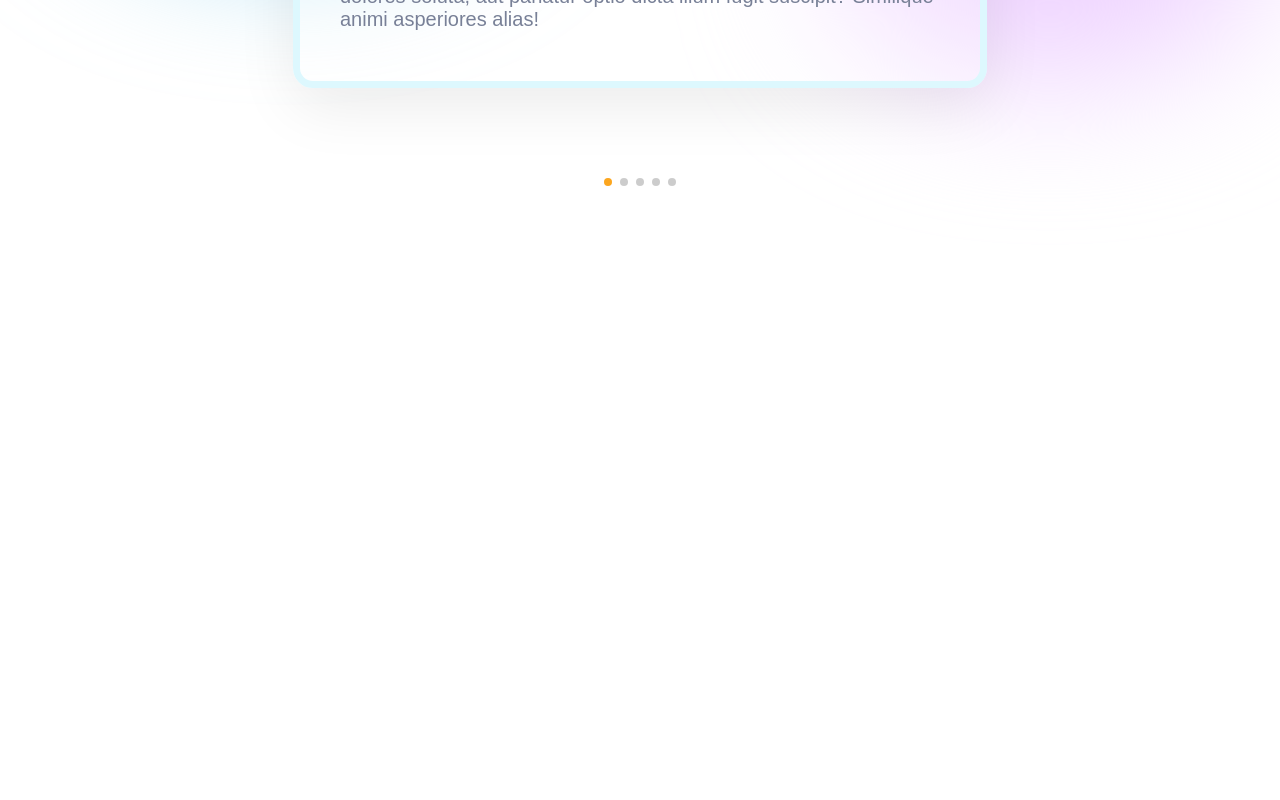
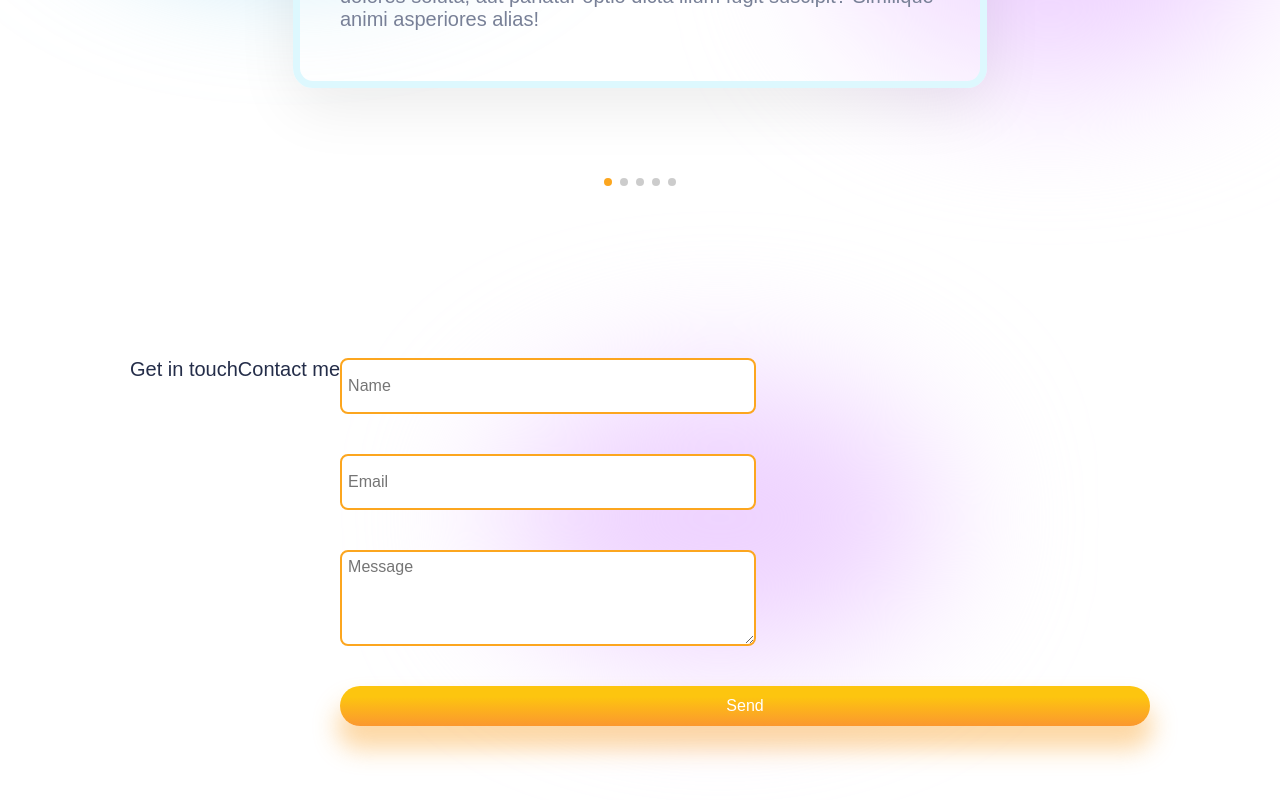
Before and after one commit to Jonnad89/reactportfolio, a React (Create React App) app: page / in a window 1280 px wide. Shown: the part 4328-5128 px from the top of the page. Before the commit the page ends 4616 px from the top, so only its background shows below. Built offline with nearby package versions, Linux system fonts and the light colour scheme.

Commit message:
add contact

```diff
--- a/src/App.js
+++ b/src/App.js
@@ -6,6 +6,7 @@ import Experience from "./components/Experience/Experience";
 import Works from "./components/Works/Works";
 import Portfolio from "./components/Portfolio/Portfolio";
 import Testimonials from "./components/Testimonials/Testimonials";
+import Contact from "./components/Contact/Contact";
 
 
 function App() {
@@ -18,6 +19,7 @@ function App() {
       <Works/>
       <Portfolio/>
       <Testimonials/>
+      <Contact/>
     </div>
   );
 }
--- /dev/null
+++ b/src/components/Contact/Contact.css
@@ -0,0 +1,36 @@
+.contact-form{
+  padding: 0 3rem 0 3rem;
+  display: flex;
+  height: 80vh;
+  margin-top: 4rem;
+}
+
+.c-right{
+  display: flex;
+  justify-content: center;
+  position: relative;
+  flex: 1;
+}
+
+.c-right>form{
+  display: flex;
+  flex-direction: column;
+  gap: 2rem;
+  flex: 1;
+}
+.c-right .user{
+  width: 20rem;
+  height: 2rem;
+  padding: 0.3rem;
+  outline: none;
+  border: 2px solid var(--orange);
+  border-radius: 8px;
+  font-size: 16px;
+}
+textarea{
+  height: 4rem!important;
+}
+.c-blur1{
+  top: 1rem;
+  left: 8rem;
+}
--- /dev/null
+++ b/src/components/Contact/Contact.jsx
@@ -0,0 +1,44 @@
+import './Contact.css'
+
+const Contact = () => {
+  return (
+   <div className="contact-form">
+    <div className="w-left">
+      <div className="span">
+        <span>Get in touch</span>
+        <span>Contact me</span>
+        <div className="blur s-blur1" style={{background: 'ABF1FF94'}}></div>
+      </div>
+    </div>
+    <div className="c-right">
+      <form>
+        <input
+        type="text"
+        name='user_name'
+        className='user'
+        placeholder='Name'
+        />
+                <input
+        type="email"
+        name='user_name'
+        className='user'
+        placeholder='Email'
+        />
+        <textarea
+        name='message'
+        className='user'
+        placeholder='Message'
+        />
+        <input
+        type="submit"
+        value='Send'
+        className='button'
+        />
+        <div className="blur c-blur1" style={{background: 'var(--purple)'}}></div>
+      </form>
+    </div>
+   </div>
+  )
+}
+
+export default Contact
```
